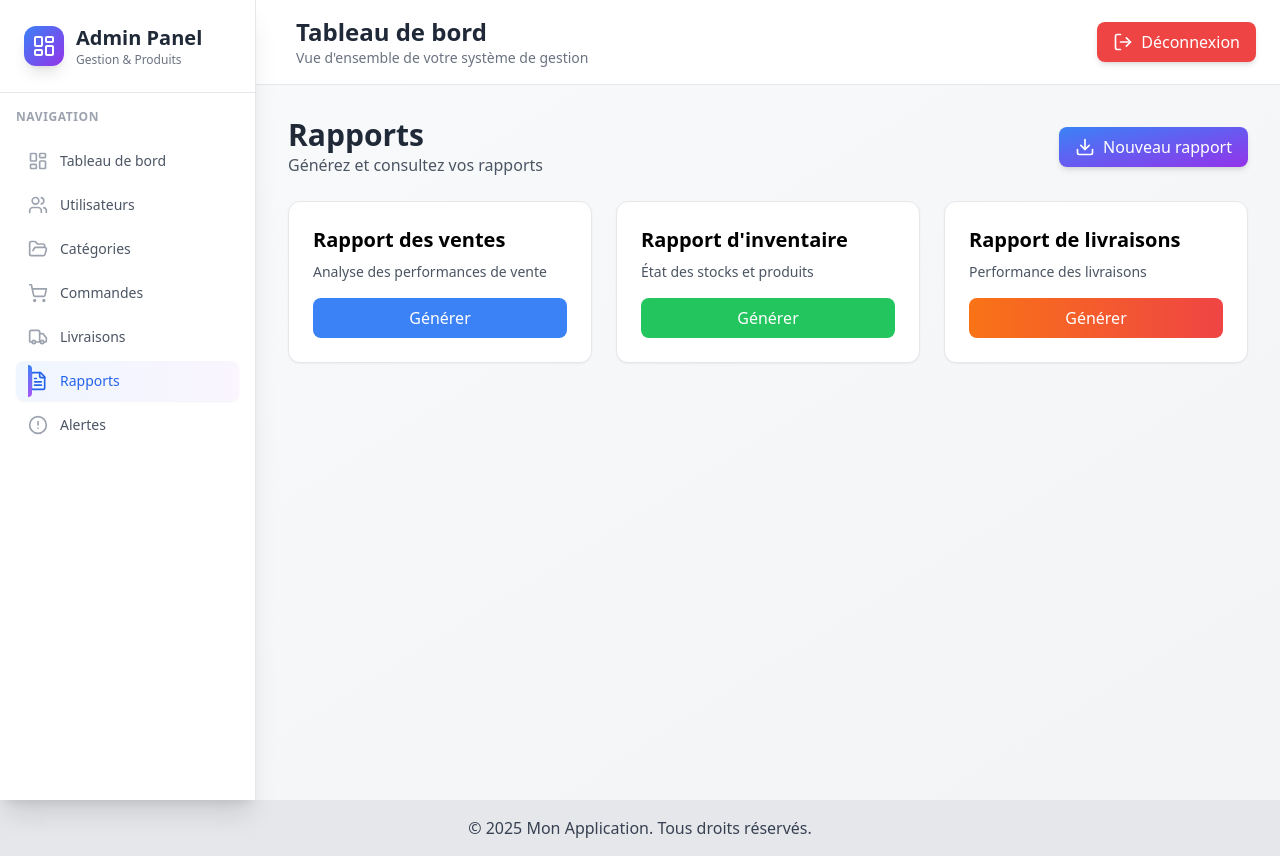
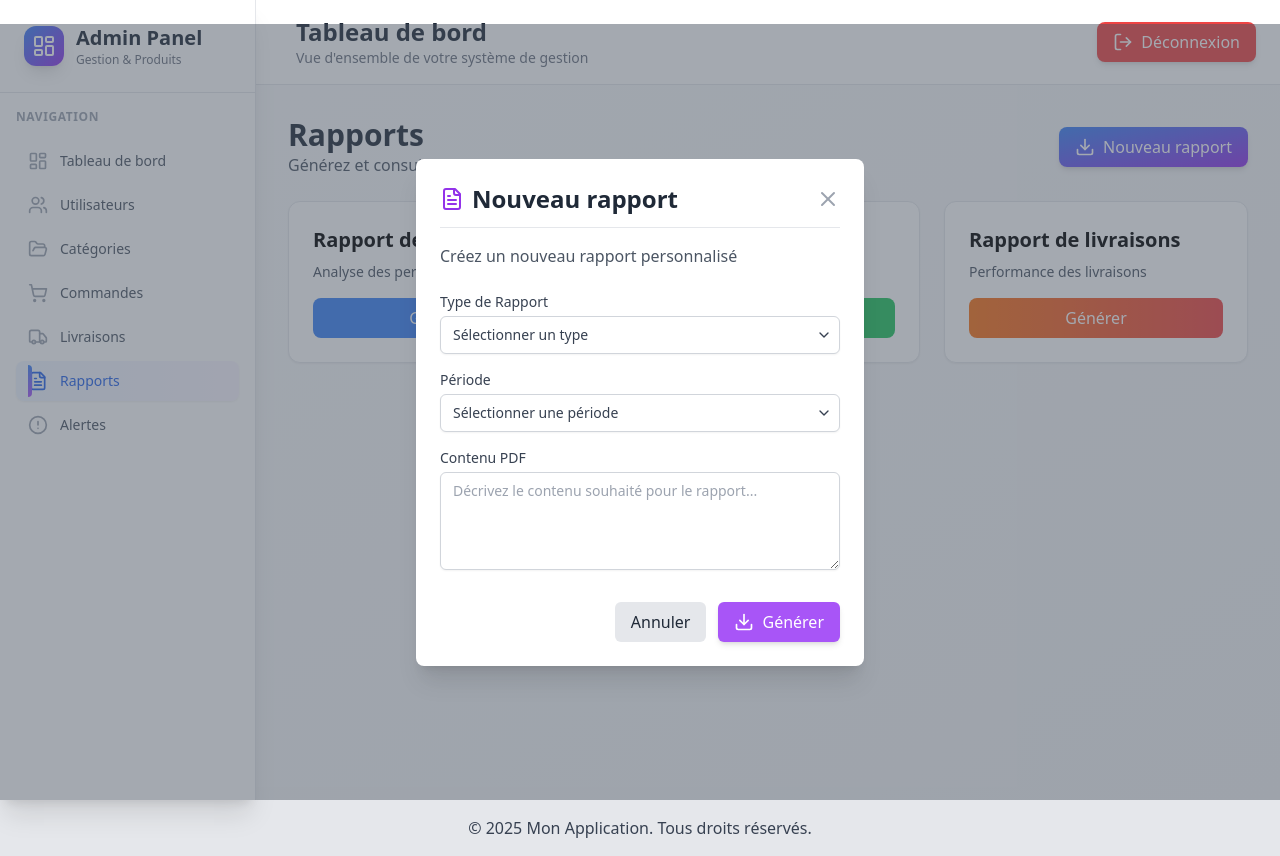
Before and after one commit to azizkcm09/Gestion-des-Fournisseurs-et-Produits-Frontend, a React (Vite) app: page /reports in a window 1280 px wide. Both pictures are taken after a click on the button "Nouveau rapport". Built offline with nearby package versions, Linux system fonts and the light colour scheme.

Commit message:
modification rapport page

```diff
--- a/src/components/AddReportButton.jsx
+++ b/src/components/AddReportButton.jsx
@@ -1,9 +1,12 @@
 import React from "react";
 import { Download } from "lucide-react";
 
-export default function AddReportButton() {
+export default function AddReportButton({ onClick }) {
   return (
-    <button className="flex items-center px-4 py-2 bg-gradient-to-br from-blue-500 to-purple-600 text-white rounded-lg shadow-md hover:shadow-lg transition-all duration-300">
+    <button
+      onClick={onClick}
+      className="flex items-center px-4 py-2 bg-gradient-to-br from-blue-500 to-purple-600 text-white rounded-lg shadow-md hover:shadow-lg transition-all duration-300"
+    >
       <Download className="w-5 h-5 mr-2" />
       <span>Nouveau rapport</span>
     </button>
--- /dev/null
+++ b/src/components/NewReportModal.jsx
@@ -0,0 +1,131 @@
+import React, { useState } from "react";
+import { X, FileText, ChevronDown, Download } from "lucide-react";
+
+export default function NewReportModal({ isOpen, onClose, onGenerateReport }) {
+  const [reportType, setReportType] = useState("");
+  const [period, setPeriod] = useState("");
+  const [pdfContent, setPdfContent] = useState("");
+
+  const handleSubmit = (e) => {
+    e.preventDefault();
+    onGenerateReport({ reportType, period, pdfContent });
+    onClose();
+  };
+
+  if (!isOpen) return null;
+
+  return (
+    <div className="fixed inset-0 bg-gray-600 bg-opacity-50 flex justify-center items-center z-50">
+      <div className="bg-white rounded-lg shadow-xl p-6 w-full max-w-md mx-auto animate-fadeInUp">
+        <div className="flex justify-between items-center border-b pb-3 mb-4">
+          <h2 className="text-2xl font-bold text-gray-800 flex items-center">
+            <FileText className="w-6 h-6 mr-2 text-purple-600" />
+            Nouveau rapport
+          </h2>
+          <button
+            onClick={onClose}
+            className="text-gray-400 hover:text-gray-600"
+          >
+            <X className="w-6 h-6" />
+          </button>
+        </div>
+
+        <p className="text-gray-600 mb-6">
+          Créez un nouveau rapport personnalisé
+        </p>
+
+        <form onSubmit={handleSubmit} className="space-y-4">
+          <div>
+            <label
+              htmlFor="reportType"
+              className="block text-sm font-medium text-gray-700"
+            >
+              Type de Rapport
+            </label>
+            <div className="relative mt-1">
+              <select
+                id="reportType"
+                name="reportType"
+                value={reportType}
+                onChange={(e) => setReportType(e.target.value)}
+                className="block appearance-none w-full bg-white border border-gray-300 text-gray-700 py-2 px-3 pr-8 rounded-md shadow-sm focus:outline-none focus:ring-purple-500 focus:border-purple-500 sm:text-sm"
+                required
+              >
+                <option value="">Sélectionner un type</option>
+                <option value="ventes">Rapport des ventes</option>
+                <option value="inventaire">Rapport d'inventaire</option>
+                <option value="livraisons">Rapport de livraisons</option>
+              </select>
+              <div className="pointer-events-none absolute inset-y-0 right-0 flex items-center px-2 text-gray-700">
+                <ChevronDown className="h-4 w-4" />
+              </div>
+            </div>
+          </div>
+
+          <div>
+            <label
+              htmlFor="period"
+              className="block text-sm font-medium text-gray-700"
+            >
+              Période
+            </label>
+            <div className="relative mt-1">
+              <select
+                id="period"
+                name="period"
+                value={period}
+                onChange={(e) => setPeriod(e.target.value)}
+                className="block appearance-none w-full bg-white border border-gray-300 text-gray-700 py-2 px-3 pr-8 rounded-md shadow-sm focus:outline-none focus:ring-purple-500 focus:border-purple-500 sm:text-sm"
+                required
+              >
+                <option value="">Sélectionner une période</option>
+                <option value="jour">Aujourd'hui</option>
+                <option value="semaine">Cette semaine</option>
+                <option value="mois">Ce mois</option>
+                <option value="annee">Cette année</option>
+              </select>
+              <div className="pointer-events-none absolute inset-y-0 right-0 flex items-center px-2 text-gray-700">
+                <ChevronDown className="h-4 w-4" />
+              </div>
+            </div>
+          </div>
+
+          <div>
+            <label
+              htmlFor="pdfContent"
+              className="block text-sm font-medium text-gray-700"
+            >
+              Contenu PDF
+            </label>
+            <textarea
+              id="pdfContent"
+              name="pdfContent"
+              value={pdfContent}
+              onChange={(e) => setPdfContent(e.target.value)}
+              rows="4"
+              placeholder="Décrivez le contenu souhaité pour le rapport..."
+              className="mt-1 block w-full px-3 py-2 border border-gray-300 rounded-md shadow-sm focus:outline-none focus:ring-purple-500 focus:border-purple-500 sm:text-sm"
+            ></textarea>
+          </div>
+
+          <div className="flex justify-end space-x-3 pt-4">
+            <button
+              type="button"
+              onClick={onClose}
+              className="px-4 py-2 bg-gray-200 text-gray-800 rounded-md hover:bg-gray-300 transition-colors"
+            >
+              Annuler
+            </button>
+            <button
+              type="submit"
+              className="px-4 py-2 bg-purple-500 text-white rounded-md shadow-md hover:bg-purple-600 transition-colors flex items-center"
+            >
+              <Download className="w-5 h-5 mr-2" />
+              Générer
+            </button>
+          </div>
+        </form>
+      </div>
+    </div>
+  );
+}
--- a/src/components/ReportManagementContent.jsx
+++ b/src/components/ReportManagementContent.jsx
@@ -1,8 +1,11 @@
-import React from "react";
+import React, { useState } from "react";
 import AddReportButton from "./AddReportButton";
 import ReportCard from "./ReportCard";
+import NewReportModal from "./NewReportModal";
 
 export default function ReportManagementContent() {
+  const [isNewReportModalOpen, setIsNewReportModalOpen] = useState(false);
+
   const reports = [
     {
       id: 1,
@@ -31,6 +34,14 @@ export default function ReportManagementContent() {
     },
   ];
 
+  const handleGenerateReport = (reportData) => {
+    console.log("Générer le rapport avec les données:", reportData);
+    // Ici, vous intégreriez la logique réelle de génération de rapport (ex: appel API, création PDF)
+    alert(
+      `Rapport de type ${reportData.reportType} pour la période ${reportData.period} généré !`
+    );
+  };
+
   return (
     <div className="space-y-6 animate-fadeIn">
       <div className="flex items-center justify-between">
@@ -38,13 +49,18 @@ export default function ReportManagementContent() {
           <h1 className="text-3xl font-bold text-gray-800">Rapports</h1>
           <p className="text-gray-600">Générez et consultez vos rapports</p>
         </div>
-        <AddReportButton />
+        <AddReportButton onClick={() => setIsNewReportModalOpen(true)} />
       </div>
       <div className="grid grid-cols-1 md:grid-cols-2 lg:grid-cols-3 gap-6">
         {reports.map((report) => (
           <ReportCard key={report.id} report={report} />
         ))}
       </div>
+      <NewReportModal
+        isOpen={isNewReportModalOpen}
+        onClose={() => setIsNewReportModalOpen(false)}
+        onGenerateReport={handleGenerateReport}
+      />
     </div>
   );
 }
```
